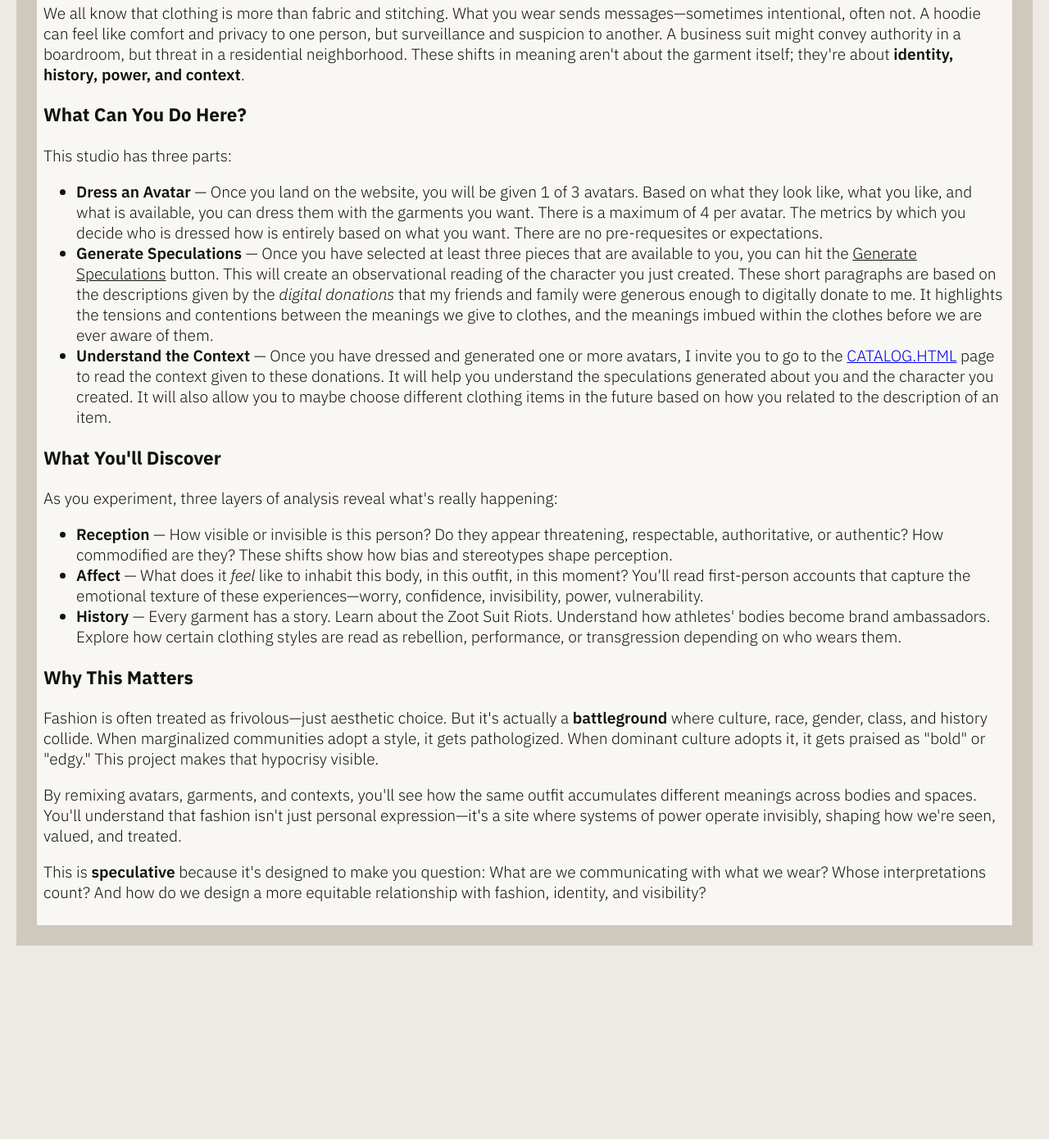
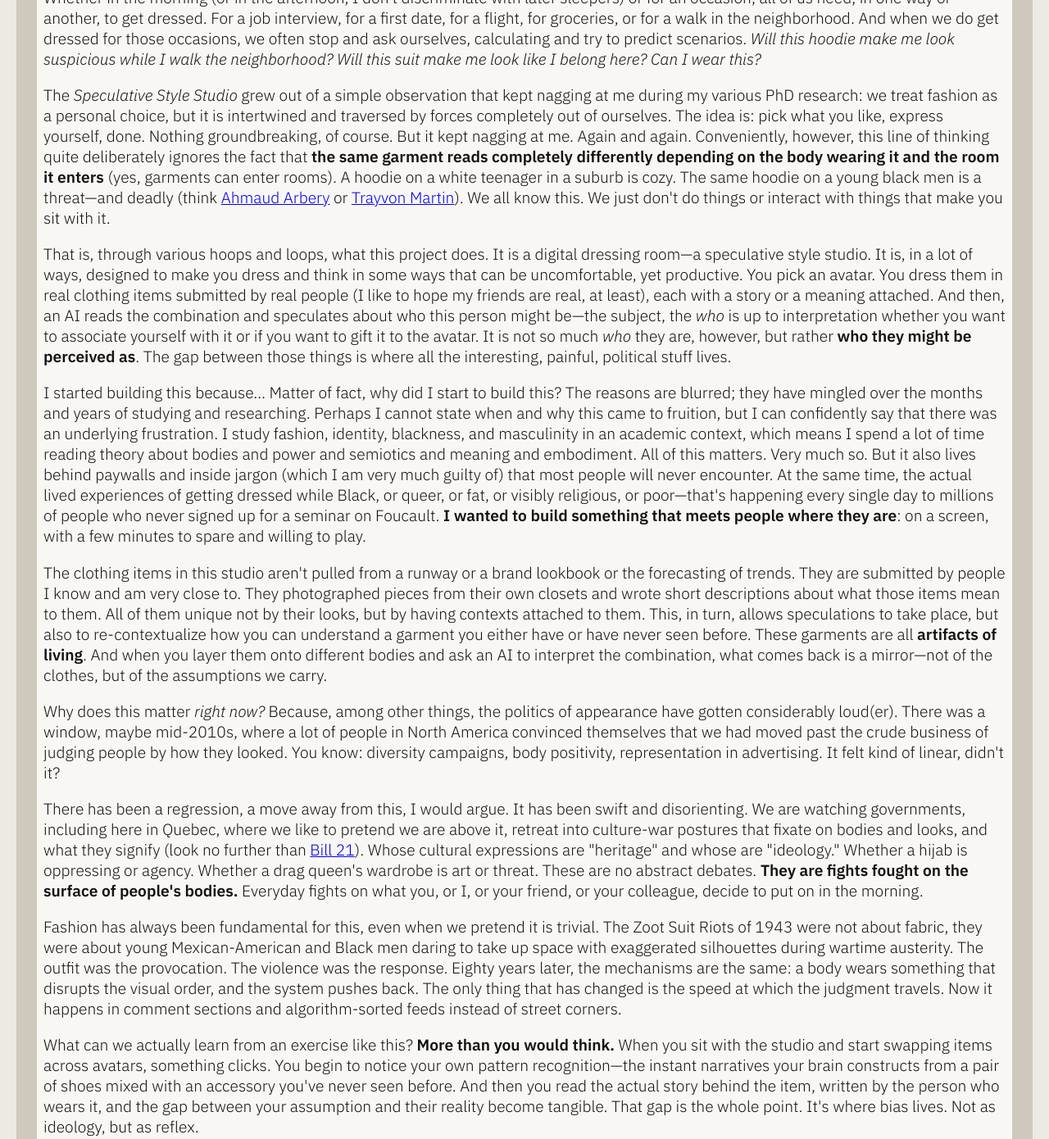
Before and after one commit to trist-nko/speculative-studio, a website: page pages/readme.html in a window 1280 px wide. Shown: the part 343-1733 px from the top of the page at 82% size. Before the commit the page ends 1517 px from the top, so only its background shows below. Drawn offline with Linux system fonts and the light colour scheme; files whose address does not match are found by name; a web font is replaced by a local one.

Commit message:
changed readme text

```diff
--- a/pages/readme.html
+++ b/pages/readme.html
@@ -44,118 +44,198 @@
       <div id="readme-window">
         <section id="about" class="about-section">
           <div class="about-container">
-            <h2>About This Project</h2>
+            <h2>What Is This About?</h2>
 
             <p>
-              <strong>The Speculative Style Studio</strong> is an interactive
-              tool that explores a deceptively simple question:
+              There is something quite phenomenal about the quantity of things
+              we share with people we do not know and have no idea about.
+              Experiences that cross boundaries we did not know were there. One
+              of those mundane and fundamental things is
+              <strong>getting dressed</strong>. Whether in the morning (or in
+              the afternoon, I don't discriminate with later sleepers) or for an
+              occasion, all of us need, in one way or another, to get dressed.
+              For a job interview, for a first date, for a flight, for
+              groceries, or for a walk in the neighborhood. And when we do get
+              dressed for those occasions, we often stop and ask ourselves,
+              calculating and try to predict scenarios.
               <em
-                >How does the same outfit mean completely different things
-                depending on who's wearing it who is deciding the clothes?</em
+                >Will this hoodie make me look suspicious while I walk the
+                neighborhood? Will this suit make me look like I belong here?
+                Can I wear this?</em
               >
             </p>
 
             <p>
-              We all know that clothing is more than fabric and stitching. What
-              you wear sends messages—sometimes intentional, often not. A hoodie
-              can feel like comfort and privacy to one person, but surveillance
-              and suspicion to another. A business suit might convey authority
-              in a boardroom, but threat in a residential neighborhood. These
-              shifts in meaning aren't about the garment itself; they're about
-              <strong>identity, history, power, and context</strong>.
-            </p>
-
-            <h3>What Can You Do Here?</h3>
-
-            <p>This studio has three parts:</p>
-
-            <ul>
-              <li>
-                <strong>Dress an Avatar</strong> — Once you land on the website,
-                you will be given 1 of 3 avatars. Based on what they look like,
-                what you like, and what is available, you can dress them with
-                the garments you want. There is a maximum of 4 per avatar. The
-                metrics by which you decide who is dressed how is entirely based
-                on what you want. There are no pre-requesites or expectations.
-              </li>
-              <li>
-                <strong>Generate Speculations</strong> — Once you have selected
-                at least three pieces that are available to you, you can hit the
-                <u>Generate Speculations</u> button. This will create an
-                observational reading of the character you just created. These
-                short paragraphs are based on the descriptions given by the
-                <i>digital donations</i> that my friends and family were
-                generous enough to digitally donate to me. It highlights the
-                tensions and contentions between the meanings we give to
-                clothes, and the meanings imbued within the clothes before we
-                are ever aware of them.
-              </li>
-              <li>
-                <strong>Understand the Context</strong> — Once you have dressed
-                and generated one or more avatars, I invite you to go to the
-                <a href="catalog.html" id="catalog-link">CATALOG.HTML</a> page
-                to read the context given to these donations. It will help you
-                understand the speculations generated about you and the
-                character you created. It will also allow you to maybe choose
-                different clothing items in the future based on how you related
-                to the description of an item.
-              </li>
-            </ul>
-
-            <h3>What You'll Discover</h3>
-
-            <p>
-              As you experiment, three layers of analysis reveal what's really
-              happening:
-            </p>
-
-            <ul>
-              <li>
-                <strong>Reception</strong> — How visible or invisible is this
-                person? Do they appear threatening, respectable, authoritative,
-                or authentic? How commodified are they? These shifts show how
-                bias and stereotypes shape perception.
-              </li>
-              <li>
-                <strong>Affect</strong> — What does it <em>feel</em> like to
-                inhabit this body, in this outfit, in this moment? You'll read
-                first-person accounts that capture the emotional texture of
-                these experiences—worry, confidence, invisibility, power,
-                vulnerability.
-              </li>
-              <li>
-                <strong>History</strong> — Every garment has a story. Learn
-                about the Zoot Suit Riots. Understand how athletes' bodies
-                become brand ambassadors. Explore how certain clothing styles
-                are read as rebellion, performance, or transgression depending
-                on who wears them.
-              </li>
-            </ul>
-
-            <h3>Why This Matters</h3>
-
-            <p>
-              Fashion is often treated as frivolous—just aesthetic choice. But
-              it's actually a <strong>battleground</strong> where culture, race,
-              gender, class, and history collide. When marginalized communities
-              adopt a style, it gets pathologized. When dominant culture adopts
-              it, it gets praised as "bold" or "edgy." This project makes that
-              hypocrisy visible.
+              The <em>Speculative Style Studio</em> grew out of a simple
+              observation that kept nagging at me during my various PhD
+              research: we treat fashion as a personal choice, but it is
+              intertwined and traversed by forces completely out of ourselves.
+              The idea is: pick what you like, express yourself, done. Nothing
+              groundbreaking, of course. But it kept nagging at me. Again and
+              again. Conveniently, however, this line of thinking quite
+              deliberately ignores the fact that
+              <strong
+                >the same garment reads completely differently depending on the
+                body wearing it and the room it enters</strong
+              >
+              (yes, garments can enter rooms). A hoodie on a white teenager in a
+              suburb is cozy. The same hoodie on a young black men is a
+              threat&mdash;and deadly (think
+              <a
+                href="https://www.cbc.ca/news/world/appeals-court-upholds-convictions-ahmaud-arbery-9.6980093"
+                >Ahmaud Arbery</a
+              >
+              or
+              <a
+                href="https://www.britannica.com/event/shooting-of-Trayvon-Martin"
+                >Trayvon Martin</a
+              >). We all know this. We just don't do things or interact with
+              things that make you sit with it.
             </p>
 
             <p>
-              By remixing avatars, garments, and contexts, you'll see how the
-              same outfit accumulates different meanings across bodies and
-              spaces. You'll understand that fashion isn't just personal
-              expression—it's a site where systems of power operate invisibly,
-              shaping how we're seen, valued, and treated.
+              That is, through various hoops and loops, what this project does.
+              It is a digital dressing room&mdash;a speculative style studio. It
+              is, in a lot of ways, designed to make you dress and think in some
+              ways that can be uncomfortable, yet productive. You pick an
+              avatar. You dress them in real clothing items submitted by real
+              people (I like to hope my friends are real, at least), each with a
+              story or a meaning attached. And then, an AI reads the combination
+              and speculates about who this person might be&mdash;the subject,
+              the
+              <em>who</em> is up to interpretation whether you want to associate
+              yourself with it or if you want to gift it to the avatar. It is
+              not so much <em>who</em> they are, however, but rather
+              <strong>who they might be perceived as</strong>. The gap between
+              those things is where all the interesting, painful, political
+              stuff lives.
             </p>
 
             <p>
-              This is <strong>speculative</strong> because it's designed to make
-              you question: What are we communicating with what we wear? Whose
-              interpretations count? And how do we design a more equitable
-              relationship with fashion, identity, and visibility?
+              I started building this because&hellip; Matter of fact, why did I
+              start to build this? The reasons are blurred; they have mingled
+              over the months and years of studying and researching. Perhaps I
+              cannot state when and why this came to fruition, but I can
+              confidently say that there was an underlying frustration. I study
+              fashion, identity, blackness, and masculinity in an academic
+              context, which means I spend a lot of time reading theory about
+              bodies and power and semiotics and meaning and embodiment. All of
+              this matters. Very much so. But it also lives behind paywalls and
+              inside jargon (which I am very much guilty of) that most people
+              will never encounter. At the same time, the actual lived
+              experiences of getting dressed while Black, or queer, or fat, or
+              visibly religious, or poor&mdash;that's happening every single day
+              to millions of people who never signed up for a seminar on
+              Foucault.
+              <strong
+                >I wanted to build something that meets people where they
+                are</strong
+              >: on a screen, with a few minutes to spare and willing to play.
+            </p>
+
+            <p>
+              The clothing items in this studio aren't pulled from a runway or a
+              brand lookbook or the forecasting of trends. They are submitted by
+              people I know and am very close to. They photographed pieces from
+              their own closets and wrote short descriptions about what those
+              items mean to them. All of them unique not by their looks, but by
+              having contexts attached to them. This, in turn, allows
+              speculations to take place, but also to re-contextualize how you
+              can understand a garment you either have or have never seen
+              before. These garments are all
+              <strong>artifacts of living</strong>. And when you layer them onto
+              different bodies and ask an AI to interpret the combination, what
+              comes back is a mirror&mdash;not of the clothes, but of the
+              assumptions we carry.
+            </p>
+
+            <p>
+              Why does this matter <em>right now?</em> Because, among other
+              things, the politics of appearance have gotten considerably
+              loud(er). There was a window, maybe mid-2010s, where a lot of
+              people in North America convinced themselves that we had moved
+              past the crude business of judging people by how they looked. You
+              know: diversity campaigns, body positivity, representation in
+              advertising. It felt kind of linear, didn't it?
+            </p>
+
+            <p>
+              There has been a regression, a move away from this, I would argue.
+              It has been swift and disorienting. We are watching governments,
+              including here in Quebec, where we like to pretend we are above
+              it, retreat into culture-war postures that fixate on bodies and
+              looks, and what they signify (look no further than
+              <a
+                href="https://ccla.org/fr/principaux-cas-et-rapports/projet-de-loi-21/"
+                >Bill 21</a
+              >). Whose cultural expressions are "heritage" and whose are
+              "ideology." Whether a hijab is oppressing or agency. Whether a
+              drag queen's wardrobe is art or threat. These are no abstract
+              debates.
+              <strong
+                >They are fights fought on the surface of people's
+                bodies.</strong
+              >
+              Everyday fights on what you, or I, or your friend, or your
+              colleague, decide to put on in the morning.
+            </p>
+
+            <p>
+              Fashion has always been fundamental for this, even when we pretend
+              it is trivial. The Zoot Suit Riots of 1943 were not about fabric,
+              they were about young Mexican-American and Black men daring to
+              take up space with exaggerated silhouettes during wartime
+              austerity. The outfit was the provocation. The violence was the
+              response. Eighty years later, the mechanisms are the same: a body
+              wears something that disrupts the visual order, and the system
+              pushes back. The only thing that has changed is the speed at which
+              the judgment travels. Now it happens in comment sections and
+              algorithm-sorted feeds instead of street corners.
+            </p>
+
+            <p>
+              What can we actually learn from an exercise like this?
+              <strong>More than you would think.</strong> When you sit with the
+              studio and start swapping items across avatars, something clicks.
+              You begin to notice your own pattern recognition&mdash;the instant
+              narratives your brain constructs from a pair of shoes mixed with
+              an accessory you've never seen before. And then you read the
+              actual story behind the item, written by the person who wears it,
+              and the gap between your assumption and their reality become
+              tangible. That gap is the whole point. It's where bias lives. Not
+              as ideology, but as reflex.
+            </p>
+
+            <p>
+              The speculations the AI generates are not meant to be
+              authoritative or even to be necessarily accurate. They are meant
+              to be
+              <em>provocative</em>&mdash;to expose and express a specific way to
+              read and 'understand' cultural scripts. When the AI reads a
+              combination of thrifted workwear pants, a designer hoodie, and
+              vintage sunglasses found on the street, and produces a character
+              sketch that sounds plausible, the question is not whether the AI
+              got it right. The question is
+              <em>why does it sound right to you</em> or
+              <em>why does it sound wrong to you?</em> What did you feel to come
+              to those conclusions, and where do these assumptions come from in
+              your own life?
+            </p>
+
+            <p>
+              This is why I refer to this as <strong>speculative</strong>. It is
+              not predicting the future. It is using imagination as a diagnostic
+              tool; holding up combinations of identity and appearance and
+              asking,
+              <em>what world are we living in where this means that?</em> The
+              answer is always more uncomfortable and more interesting than we
+              expect.
+            </p>
+
+            <p>
+              So play with it. Dress someone. Read the stories. Let the AI take
+              a guess. And then ask yourself what you assumed before it told you
+              anything at all.
             </p>
           </div>
         </section>
```
